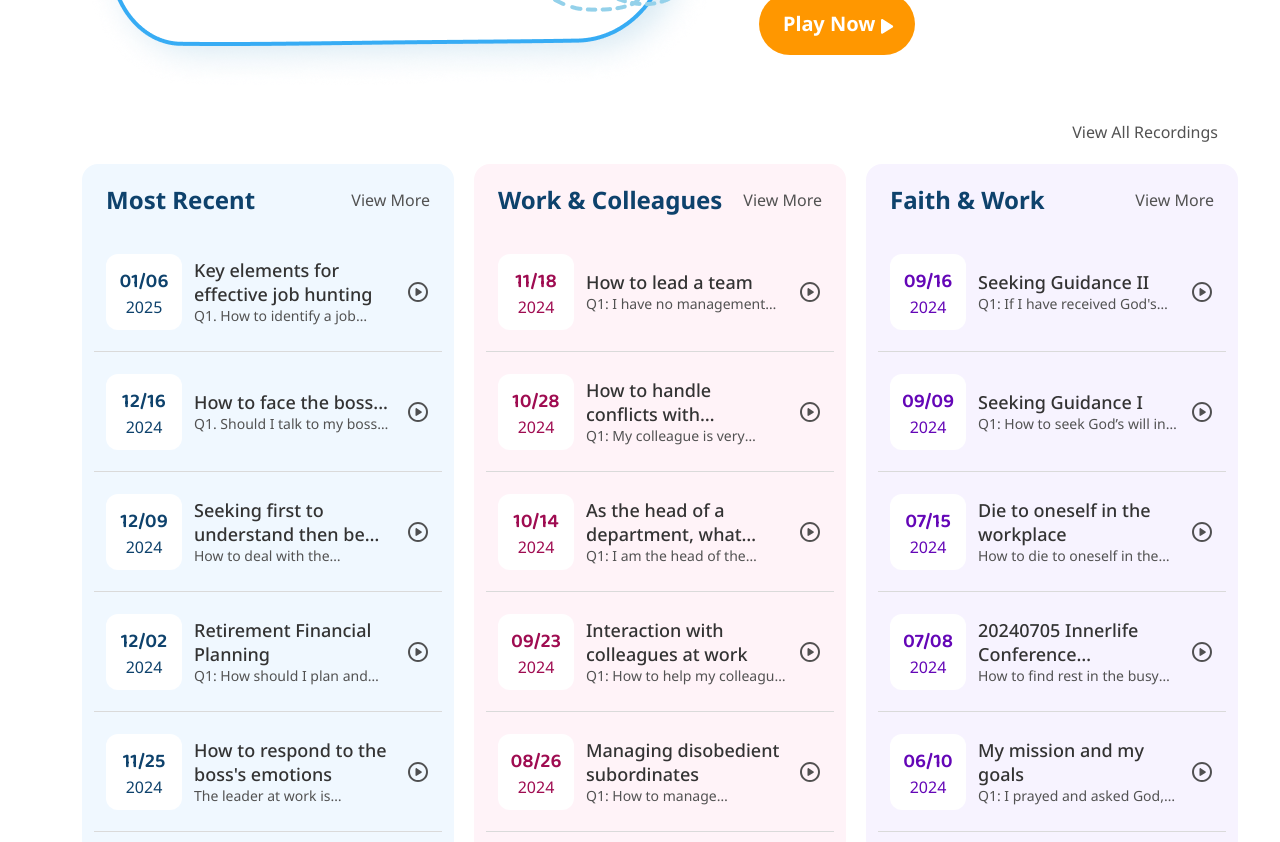
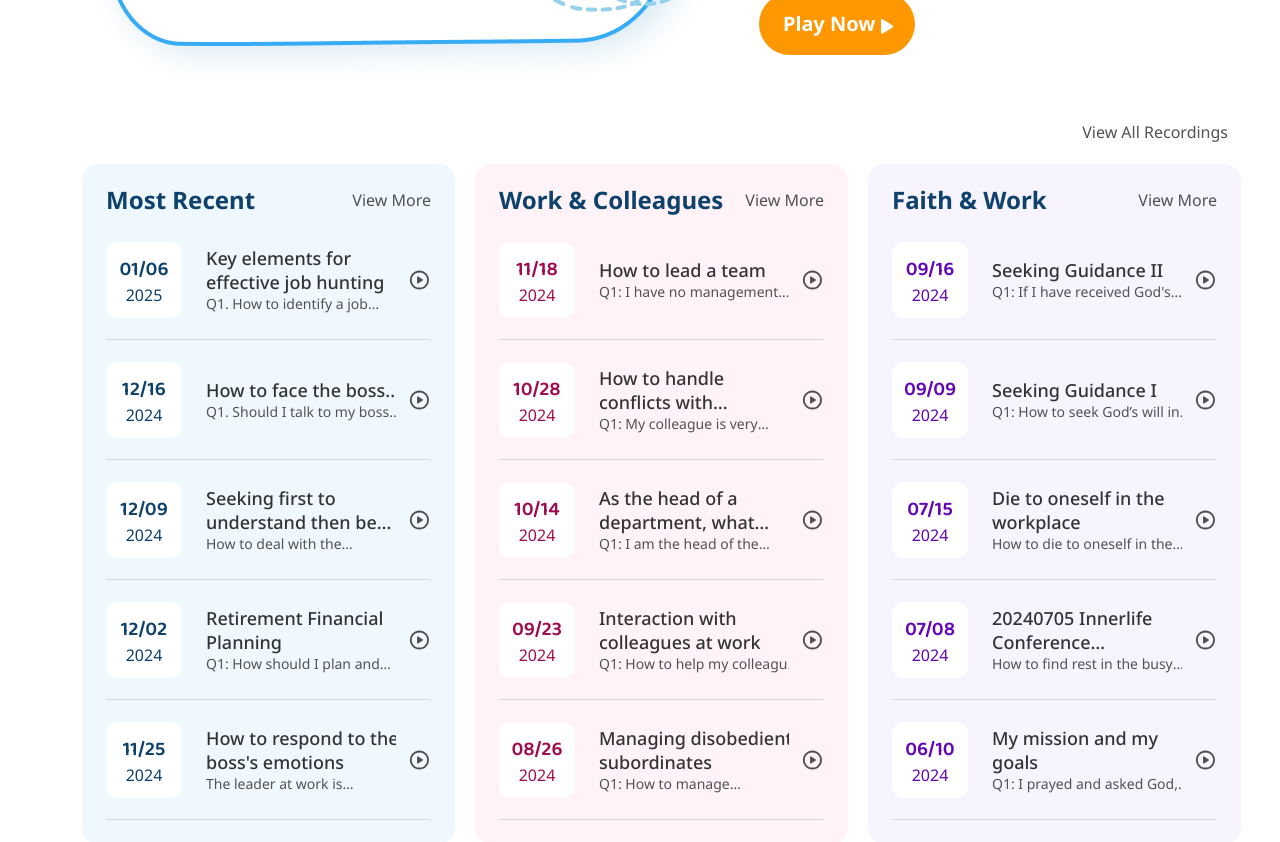
Before and after one commit to Xmeng-Li/I-Fly-Young-CCE-Website, a React (Create React App) app: page / in a window 1280 px wide. Shown: the part 420-1262 px from the top of the page. Built offline with nearby package versions, Linux system fonts and the light colour scheme.

Commit message:
fix padding of the main on the right side

```diff
--- a/src/styles/officehour.css
+++ b/src/styles/officehour.css
@@ -73,7 +73,6 @@
   font-family: "Noto Sans";
   display: flex;
   flex-direction: column;
-  margin: 0px 0px 60px 0px;
   gap: 20px;
   align-self: stretch;
   margin-bottom: 15px;
@@ -82,7 +81,6 @@
   display: block;
   text-align: right;
   justify-content: flex-end;
-  margin-right: -20px;
 }
 .view-all a {
   color: var(--Text-Grey, #525252);
@@ -94,14 +92,15 @@
 
 .recording-card {
   display: flex;
+  align-items: center;
   gap: 20px;
 }
 .most-recent,
 .colleagues,
-.faith{
+.faith {
   display: flex;
   width: 427px;
-  padding: 16px 12px 12px 12px;
+  padding: 16px 24px 12px 24px;
   flex-direction: column;
 }
 .main-left,
@@ -113,7 +112,6 @@
   display: flex;
   justify-content: space-between;
   align-items: center;
-  margin-bottom: 12px;
 }
 .category-title {
   display: flex;
@@ -121,7 +119,6 @@
   font-size: 24px;
   font-weight: 700;
   line-height: 40px;
-  padding-left: 12px;
 }
 .section-view-more {
   text-align: right;
@@ -131,7 +128,6 @@
   font-size: 16px;
   font-weight: 400;
   cursor: pointer;
-  padding-right: 12px;
   text-decoration: none;
 }
 .most-recent {
@@ -142,11 +138,9 @@
   display: flex;
   height: 120px;
   width: 100%;
-  padding: 16px 12px;
   flex-direction: row;
   align-items: center;
   justify-content: space-between;
-  gap: 12px;
   border-bottom: 1px solid #DADADA;
 }
 .oh-date-box {
@@ -156,10 +150,10 @@
   justify-content: center;
   width: 76px;
   height: 76px;
-  padding: 12px 16px;
   border-radius: 12px;
   background: var(--Neutral-White, #FFF);
   flex-shrink: 0;
+  margin-right: 12px;
 }
 .left-month-day {
   color: var(--Blue-700, #0E426C);
@@ -211,63 +205,6 @@
   flex-shrink: 0;
 }
 
-/* For Smaller Screens */
-@media (max-width: 1280px) {
-  .most-recent,
-  .colleagues,
-  .faith {
-    width: 373px;
-  }
-  .oh-each-recording {
-    display: flex;
-    align-items: center;
-    justify-content: space-between;
-    gap: 12px;
-  }
-  .oh-content {
-    flex: 1 1 auto;
-    overflow: hidden;
-  }
-  .oh-title {
-    width: 200px;
-    flex: 1 1 auto;
-    overflow: hidden;
-    text-overflow: ellipsis;
-    display: -webkit-box;
-    -webkit-box-orient: vertical;
-    -webkit-line-clamp: 2;
-    align-self: stretch;
-  }
-  .oh-question {
-    width: 200px;
-    flex: 1 1 auto;
-    overflow: hidden;
-    text-overflow: ellipsis;
-    display: -webkit-box;
-    -webkit-box-orient: vertical;
-    -webkit-line-clamp: 1;
-    overflow: hidden;
-    text-overflow: ellipsis;
-    white-space: normal;
-  }
-  .play-icon-round {
-    flex-shrink: 0;
-  }
-}
-/* For Mobile */
-/* @media (max-width: 767px) {
-  .recording-card {
-    flex-direction: column;
-    align-items: center;
-  }
-  .most-recent,
-  .colleagues,
-  .faith {
-    flex: 1 1 30%;
-  }
-} */
-
-
 .colleagues {
   border-radius: 16px;
   background: var(--PInk-300, #FFF3F8);
@@ -316,7 +253,6 @@
   text-align: left;
   margin-bottom: 75px;
 }
-
 .title-and-airplane {
   display: flex;
   justify-content: space-between;
@@ -337,53 +273,45 @@
   font-weight: 400;
   margin-bottom: 30px;
 }
-
 .speaker-container {
   display: grid;
-  grid-template-columns: repeat(auto-fit, minmax(300px, 1fr));
+  grid-template-columns: repeat(auto-fit, minmax(350px, 1fr));
   gap: 33px;
   justify-content: center;
 }
-
 .speaker-card {
   display: flex;
   align-items: center;
   width: 418px;
   height: 160px;
   background-color: #ffffff;
-  border: 1px solid #ddd;
   border-radius: 16px;
   border: 4px solid var(--stroke-blue, #E1F0FD);
   padding: 20px;
   box-shadow: 3px 4px 14px 1px rgba(99, 99, 99, 0.09);
   transition: transform 0.2s;
 }
-
 .speaker-image {
   width: 80px;
   height: 80px;
   margin-right: 18px;
   object-fit: cover;
 }
-
 .speaker {
   display: flex;
   flex-direction: column;
   justify-content: center;
 }
-
 .speaker-name,
 .speaker-role {
   margin: 0;
   line-height: 1.2;
 }
-
 .speaker-name {
   color: var(--Text-primary, #333);
   font-size: 24px;
   font-weight: 600;
 }
-
 .speaker-role {
   color: var(--Text-Grey, #525252);
   font-size: 18px;
@@ -392,6 +320,7 @@
   word-wrap: break-word;
   white-space: pre-wrap;
 }
+
 
 /* Office hour */
 .hour-container {
@@ -661,3 +590,62 @@
   line-height: 28px;
   text-align: center;
 }
+
+/* For Smaller Screens */
+@media (max-width: 1280px) {
+  .view-all {
+    margin-right: -30px;
+  }
+  .most-recent,
+  .colleagues,
+  .faith {
+    width: 373px;
+  }
+  .oh-each-recording {
+    display: flex;
+    align-items: center;
+    justify-content: space-between;
+    gap: 12px;
+  }
+  .oh-content {
+    flex: 1 1 auto;
+    overflow: hidden;
+  }
+  .oh-title {
+    width: 200px;
+    flex: 1 1 auto;
+    overflow: hidden;
+    text-overflow: ellipsis;
+    display: -webkit-box;
+    -webkit-box-orient: vertical;
+    -webkit-line-clamp: 2;
+    align-self: stretch;
+  }
+  .oh-question {
+    width: 200px;
+    flex: 1 1 auto;
+    overflow: hidden;
+    text-overflow: ellipsis;
+    display: -webkit-box;
+    -webkit-box-orient: vertical;
+    -webkit-line-clamp: 1;
+    overflow: hidden;
+    text-overflow: ellipsis;
+    white-space: normal;
+  }
+  .play-icon-round {
+    flex-shrink: 0;
+  }
+}
+/* For Mobile */
+/* @media (max-width: 767px) {
+  .recording-card {
+    flex-direction: column;
+    align-items: center;
+  }
+  .most-recent,
+  .colleagues,
+  .faith {
+    flex: 1 1 30%;
+  }
+} */
```
